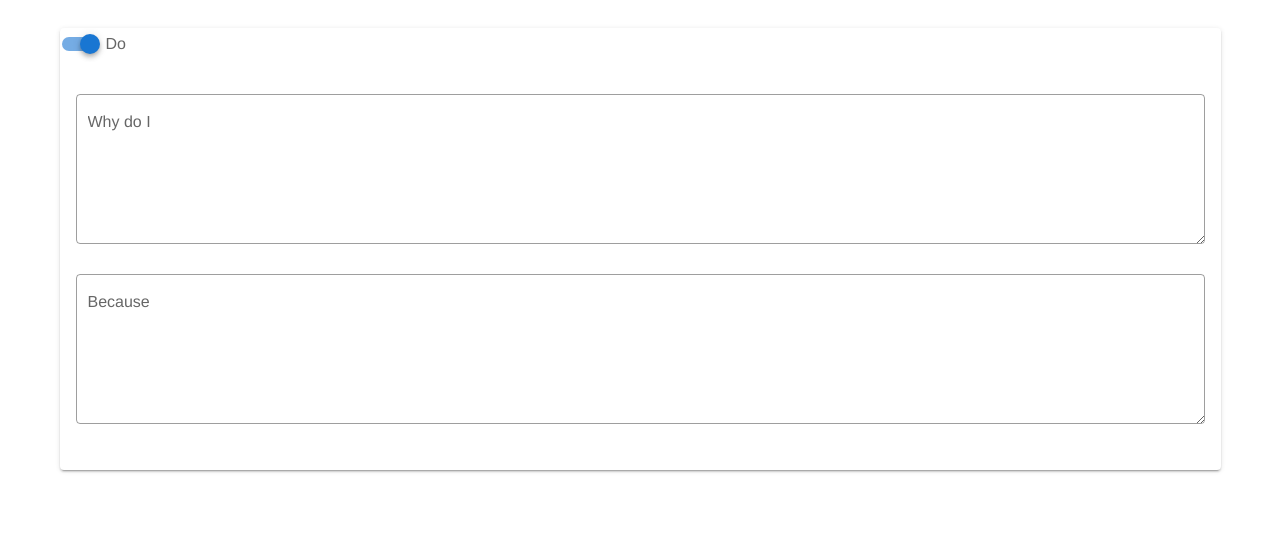
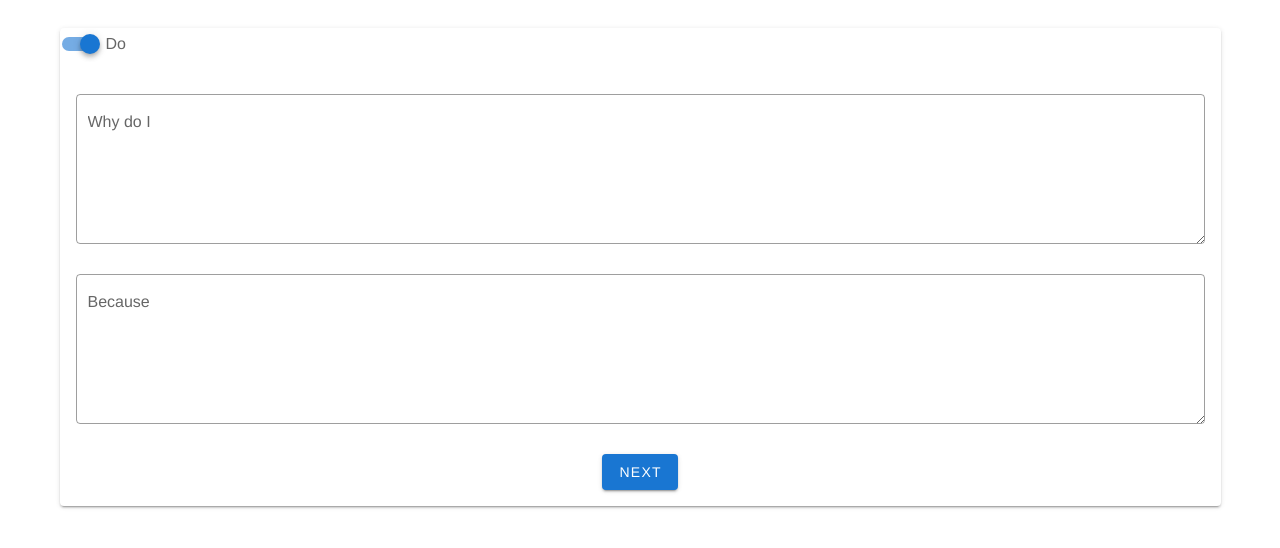
Before and after one commit to chessmadridista/contemdeep, a Vue app in the folder app/: page /#/ in a window 1280 px wide. Shown: the top 548 px of the page. Built offline with nearby package versions, Linux system fonts and the light colour scheme.

Commit message:
Add 'Next' button.

```diff
--- a/app/src/components/Home.vue
+++ b/app/src/components/Home.vue
@@ -17,6 +17,10 @@
                 :placeholder="calcAnswerPlaceholder"
                 >
                 </v-textarea>
+                <v-btn
+                color="primary">
+                    Next
+                </v-btn>
             </v-card-text>
         </v-card>
     </v-container>
```
